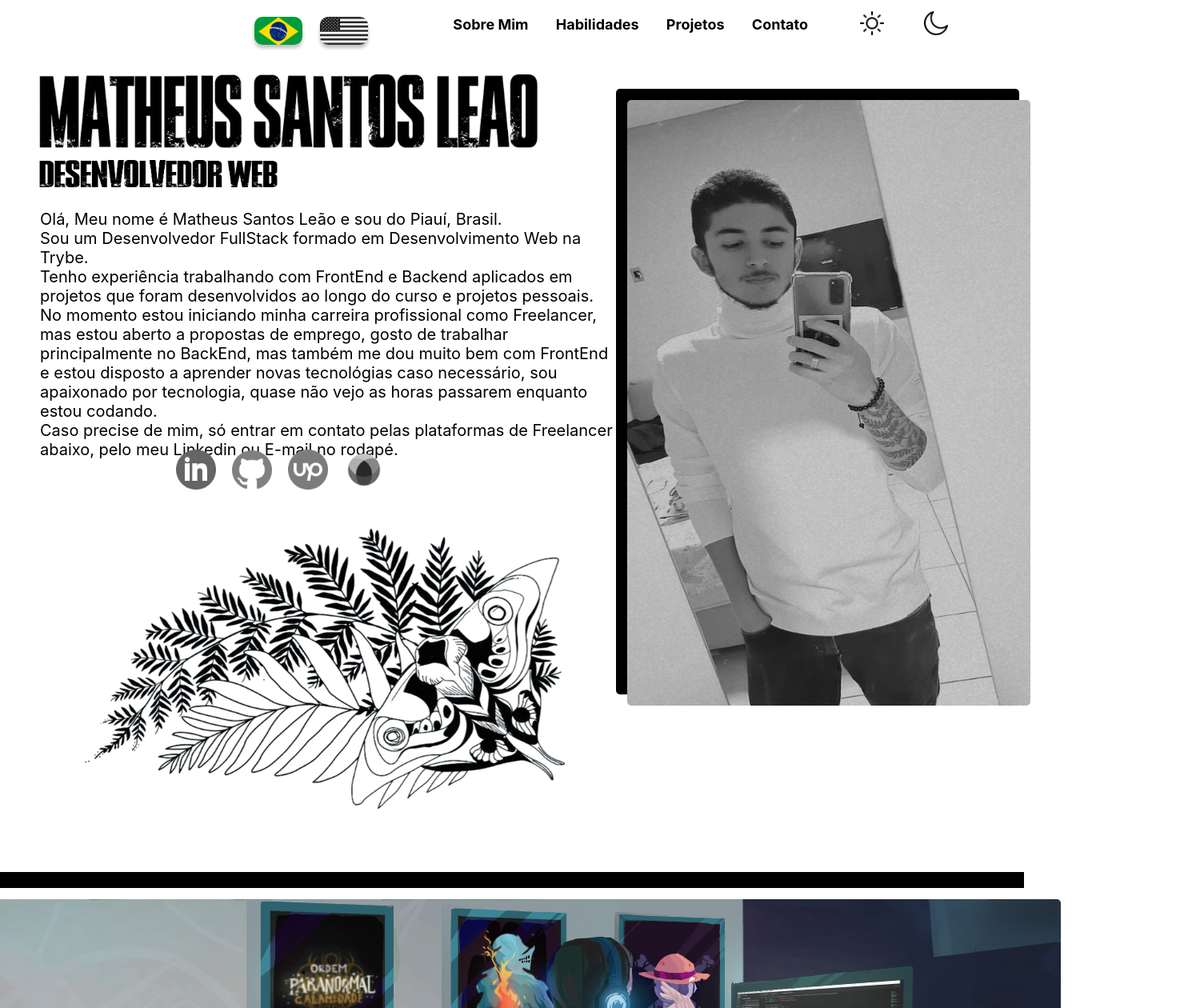
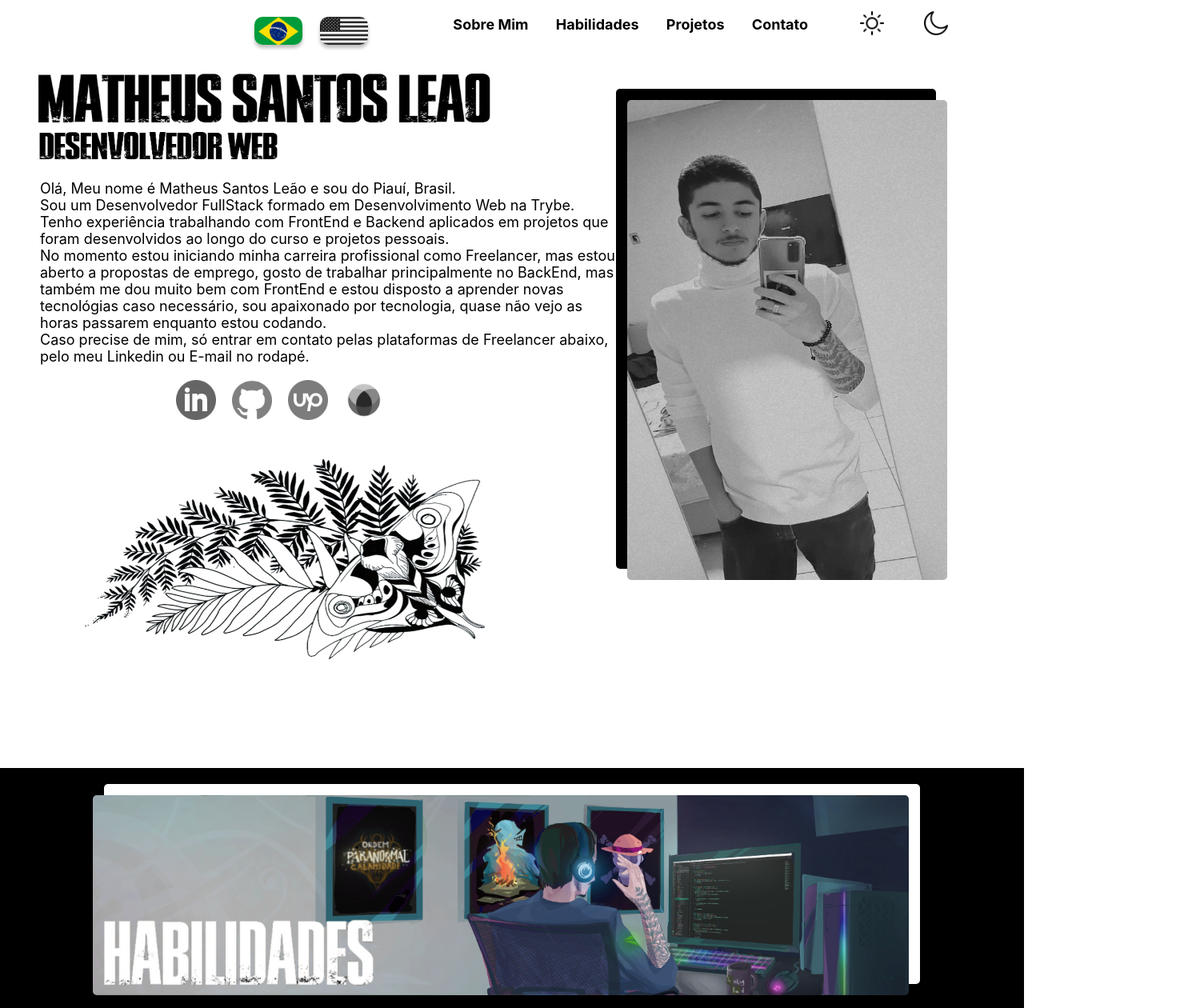
Before and after one commit to MatheusKRC/portfolio, a React (Create React App) app: page / in a window 1280 px wide. Shown: the top 1260 px of the page at 80% size, 1485 px wide, since content can reach past the window. Built offline with nearby package versions, Linux system fonts and the light colour scheme.

Commit message:
Feita responsividade para notebooks

```diff
--- a/src/CSS/About.css
+++ b/src/CSS/About.css
@@ -190,3 +190,50 @@ html {
     background-color: rgb(15, 15, 16);
     color: white;
   }
+
+  @media screen and (max-width: 1550px) {
+
+    .myPhoto {
+      width: 400px;
+      height: 600px;
+    }
+
+    .myPhotoDiv {
+      width: 400px;
+      height: 600px;
+
+      margin-right: 10%;
+    }
+
+    .myName {
+      width: 600px;
+      height: 70px;
+    }
+
+    .textAboutMe {
+      width: 720px;
+      height: 200px;
+      flex-direction: column;
+
+      color: #000;
+      font-size: 18px;
+
+      margin-bottom: -50px;
+    }
+
+    .tattoo {
+      margin-top: -80px;
+      margin-left: 30%;
+    }
+
+    .tattooImg {
+      width: 250px;
+      height: 500px;
+
+      transform: rotate(270deg);
+    }
+
+    .aboutPage {
+      height: 900px;
+    }
+}
--- a/src/CSS/Contact.css
+++ b/src/CSS/Contact.css
@@ -96,3 +96,9 @@
     background-color: black;
     color: white;
   }
+
+@media screen and (max-width: 1550px){
+    .textContactMe {
+        font-size: 18px;
+    }
+}
--- a/src/CSS/Projects.css
+++ b/src/CSS/Projects.css
@@ -163,3 +163,24 @@
 
     transform: translate(2px, 2px);
 }
+
+@media screen and (max-width: 1550px) {
+    .projects {
+        width: 1166px;
+        height: 668px;
+    }
+
+    .projectImage {
+        width: 1166px;
+        height: 668px;
+    }
+
+    .projectBlur {
+        width: 1166px;
+        height: 668px;
+    }
+
+    .infoVisible {
+        bottom: 670px;
+    }
+}
--- a/src/CSS/Skills.css
+++ b/src/CSS/Skills.css
@@ -182,3 +182,15 @@
 .softBack:hover {
     transform: translate(10px, -10px);
 }
+
+@media screen and (max-width: 1550px) {
+    .artDiv {
+        width: 1020px;
+        height: 250px;
+    }
+
+    .art {
+        width: 1020px;
+        height: 250px;
+    }
+}
```
Also changed, not shown: src/CSS/Colors.css (line endings or trailing spaces), src/CSS/index.css (line endings or trailing spaces).
